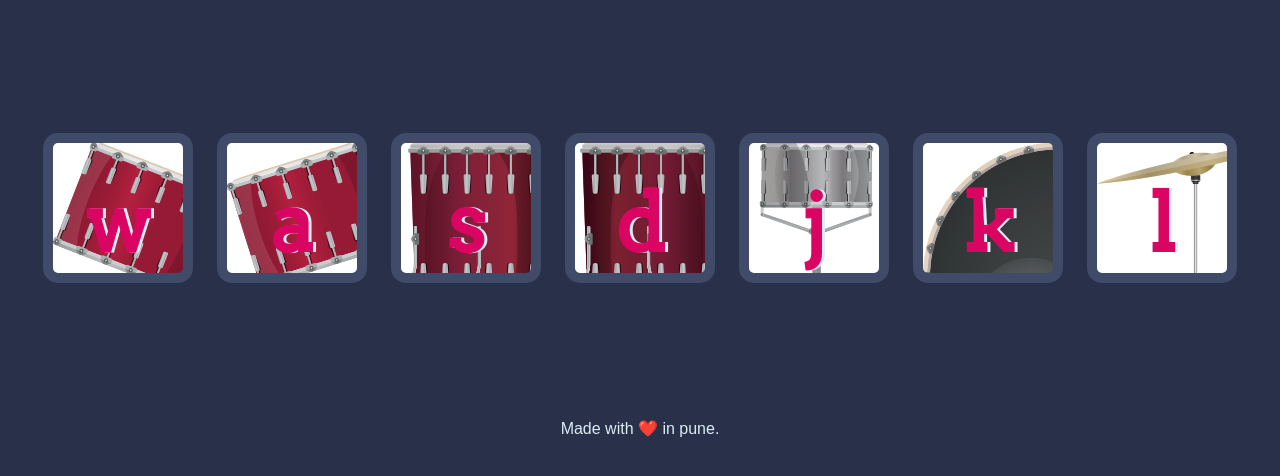
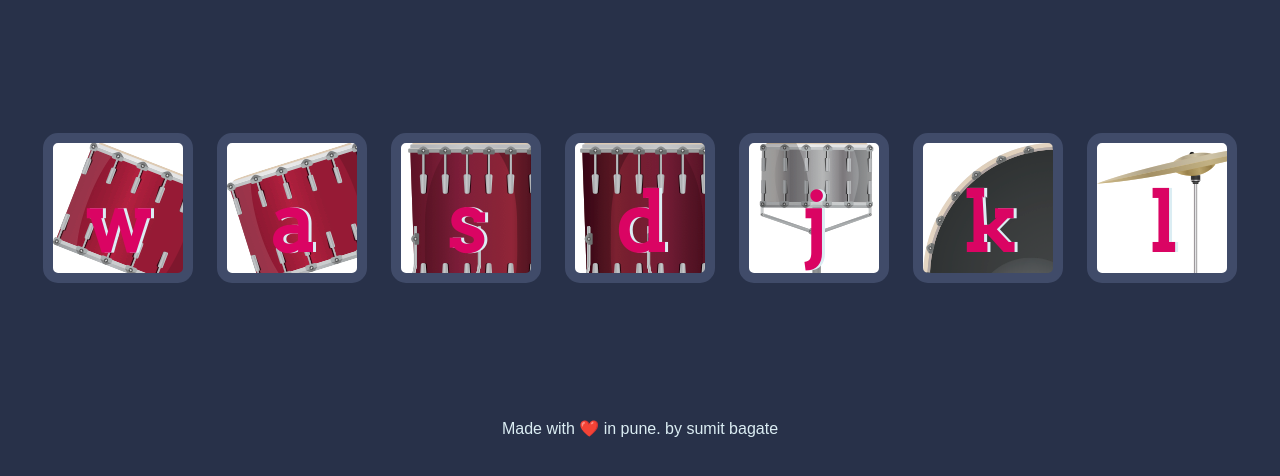
Before and after one commit to SumitBagate/Drum-kit-, a plain HTML site: page index.html in a window 1280 px wide. Shown: the part 156-632 px from the top of the page. Drawn offline with Linux system fonts and the light colour scheme.

Commit message:
Update index.html

```diff
--- a/index.html
+++ b/index.html
@@ -24,6 +24,7 @@
 
   <footer>
     Made with ❤️ in pune.
+    by  sumit bagate
   </footer>
 </body>
 
```
